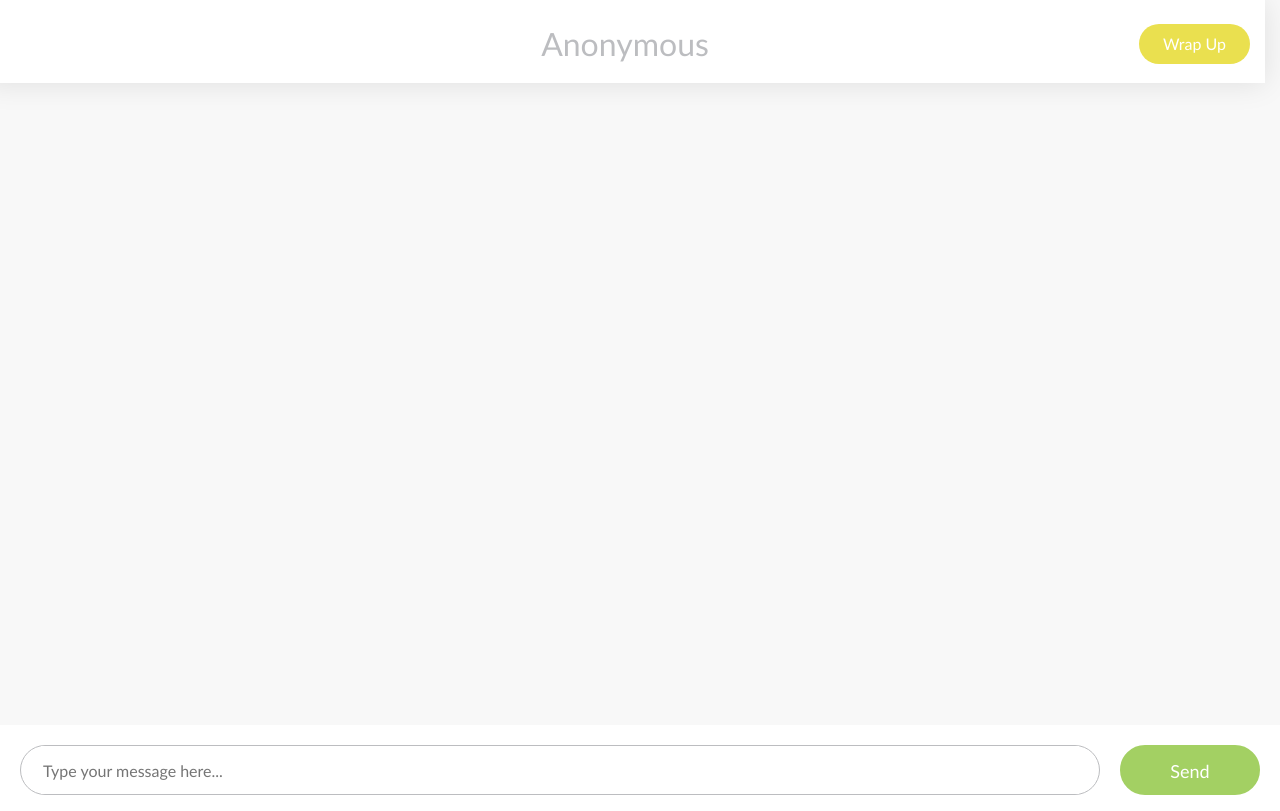
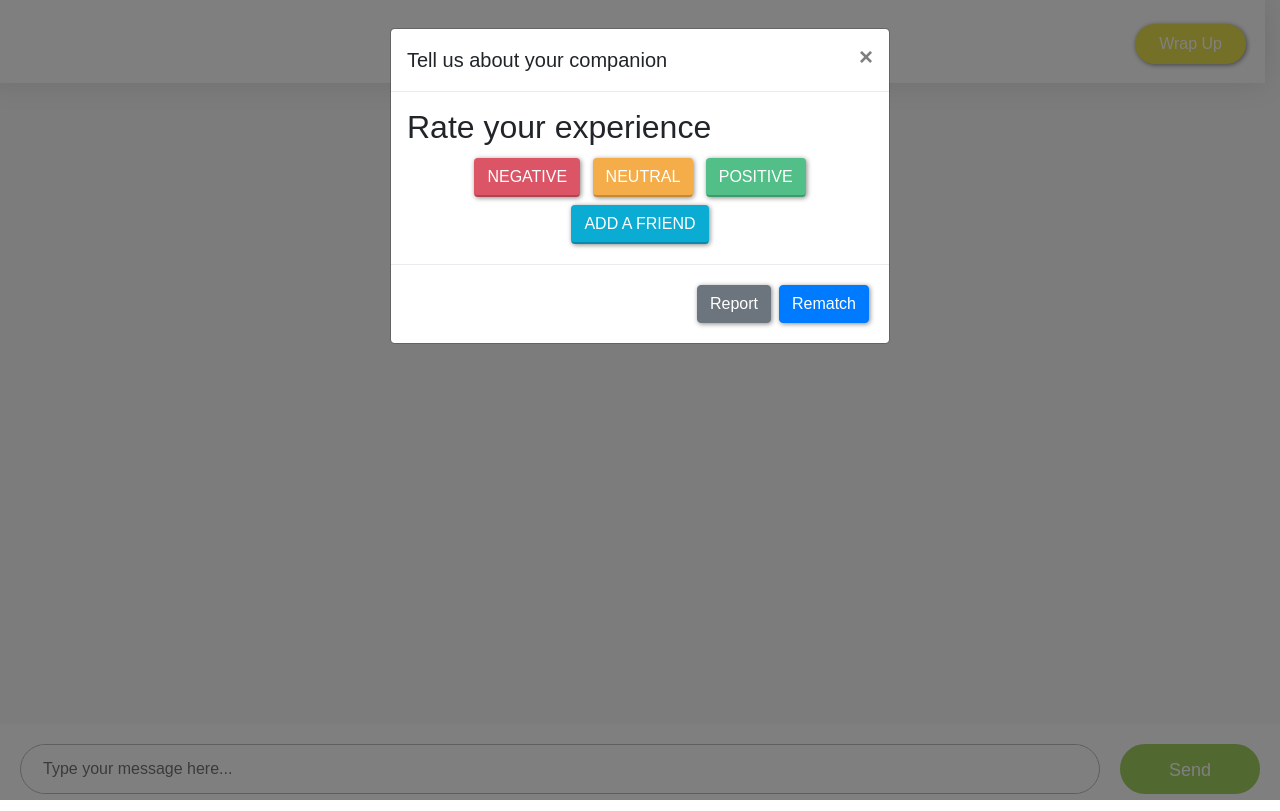
Before and after one commit to jzheng1998/HackCooper, a website: page public/chat.html in a window 1280 px wide. Both pictures are taken after a click on the button "Wrap Up". Drawn offline with nearby package versions, Linux system fonts and the light colour scheme; some packages are replaced by stand-ins of ours; no server answers.

Commit message:
made that nice popup

```diff
--- a/public/chat.html
+++ b/public/chat.html
@@ -30,7 +30,7 @@
           <span>Anonymous</span>
         </div>
         <div class="button col-sm">
-          <button id="wrapup">
+          <button id="wrapup" type="button" class="btn btn-primary" data-toggle="modal" data-target="#exampleModal">
             <span>Wrap Up</span>
           </button>
         </div>
@@ -54,6 +54,47 @@
         </div>
       </li>
     </div>
+    <!-- Button trigger modal -->
+
+    <!-- Modal -->
+    <div class="modal fade" id="exampleModal" tabindex="-1" role="dialog" aria-labelledby="exampleModalLabel" aria-hidden="true">
+      <div class="modal-dialog" role="document">
+        <div class="modal-content">
+          <div class="modal-header">
+            <h5 class="modal-title" id="exampleModalLabel">Tell us about your companion</h5>
+            <button type="button" class="close" data-dismiss="modal" aria-label="Close">
+              <span aria-hidden="true">&times;</span>
+            </button>
+          </div>
+          <div class="modal-body">
+              <div class="container">
+                  <div class="row">
+                  <h2>Rate your experience</h2><script async src="//pagead2.googlesyndication.com/pagead/js/adsbygoogle.js"></script>
+              <!-- Bootsnipp -->
+              <ins class="adsbygoogle"
+                   style="display:block"
+                   data-ad-client="ca-pub-7749520983305929"
+                   data-ad-slot="1217000491"
+                   data-ad-format="auto"></ins>
+              <script>
+              (adsbygoogle = window.adsbygoogle || []).push({});
+              </script>
+                      <div class="well text-center">
+                          <button type="button" class="btn btn-hot text-uppercase"><a href="http://www.positiwitty.com/">Negative</a></button>
+                          <button type="button" class="btn btn-sunny text-uppercase"><a href="http://www.positiwitty.com/">Neutral</a></button>
+                          <button type="button" class="btn btn-fresh text-uppercase"><a href="http://www.positiwitty.com/">Positive</a></button>
+                          <button type="button" class="btn btn-sky text-uppercase"><a href="http://www.positiwitty.com/">Add a friend</a></button>
+                      </div>
+                  </div>
+              </div>
+          </div>
+          <div class="modal-footer">
+            <button type="button" class="btn btn-secondary" data-dismiss="modal">Report</button>
+            <button type="button" class="btn btn-primary">Rematch</button>
+          </div>
+        </div>
+      </div>
+    </div>
     <script src="https://www.gstatic.com/firebasejs/5.5.4/firebase.js"></script>
     <script>
       // Initialize Firebase
--- a/public/static/css/chat.css
+++ b/public/static/css/chat.css
@@ -201,3 +201,120 @@ body {
 .message_template {
   display: none;
 }
+
+@import url(http://fonts.googleapis.com/css?family=Oswald);
+
+body{
+    font-family: 'Oswald', sans-serif;
+}
+
+h2{
+    display:inline-block;
+}
+.btn{
+    margin: 4px;
+    box-shadow: 1px 1px 5px #888888;
+}
+
+.btn-xs{
+    font-weight: 300;
+}
+
+.btn-hot {
+color: #fff;
+background-color: #db5566;
+border-bottom:2px solid #af4451;
+}
+
+.btn-hot:hover, .btn-sky.active:focus, .btn-hot:focus, .open>.dropdown-toggle.btn-hot {
+color: #fff;
+background-color: #df6a78;
+border-bottom:2px solid #b25560;
+outline: none;}
+
+
+.btn-hot:active, .btn-hot.active {
+color: #fff;
+background-color: #c04b59;
+border-top:2px solid #9a3c47;
+margin-top: 2px;
+}
+
+.btn-sunny {
+color: #fff;
+background-color: #f4ad49;
+border-bottom:2px solid #c38a3a;
+}
+
+.btn-sunny:hover, .btn-sky.active:focus, .btn-sunny:focus, .open>.dropdown-toggle.btn-sunny {
+color: #fff;
+background-color: #f5b75f;
+border-bottom:2px solid #c4924c;
+outline: none;
+}
+
+
+.btn-sunny:active, .btn-sunny.active {
+color: #fff;
+background-color: #d69840;
+border-top:2px solid #ab7a33;
+margin-top: 2px;
+}
+
+.btn-fresh {
+color: #fff;
+background-color: #51bf87;
+border-bottom:2px solid #41996c;
+}
+
+.btn-fresh:hover, .btn-sky.active:focus, .btn-fresh:focus, .open>.dropdown-toggle.btn-fresh {
+color: #fff;
+background-color: #66c796;
+border-bottom:2px solid #529f78;
+outline: none;
+}
+
+
+.btn-fresh:active, .btn-fresh.active {
+color: #fff;
+background-color: #47a877;
+border-top:2px solid #39865f;
+outline: none;
+outline-offset: none;
+margin-top: 2px;
+}
+
+.btn-sky {
+color: #fff;
+background-color: #0bacd3;
+border-bottom:2px solid #098aa9;
+}
+
+.btn-sky:hover,.btn-sky.active:focus, .btn-sky:focus, .open>.dropdown-toggle.btn-sky {
+color: #fff;
+background-color: #29b6d8;
+border-bottom:2px solid #2192ad;
+outline: none;
+}
+
+.btn-sky:active, .btn-sky.active {
+color: #fff;
+background-color: #0a97b9;
+border-top:2px solid #087994;
+outline-offset: none;
+margin-top: 2px;
+}
+
+.btn:focus,
+.btn:active:focus,
+.btn.active:focus {
+    outline: none;
+    outline-offset: 0px;
+}
+
+a {color:#fff;}
+a:hover {text-decoration:none; color:#fff;}
+
+
+
+}
```
